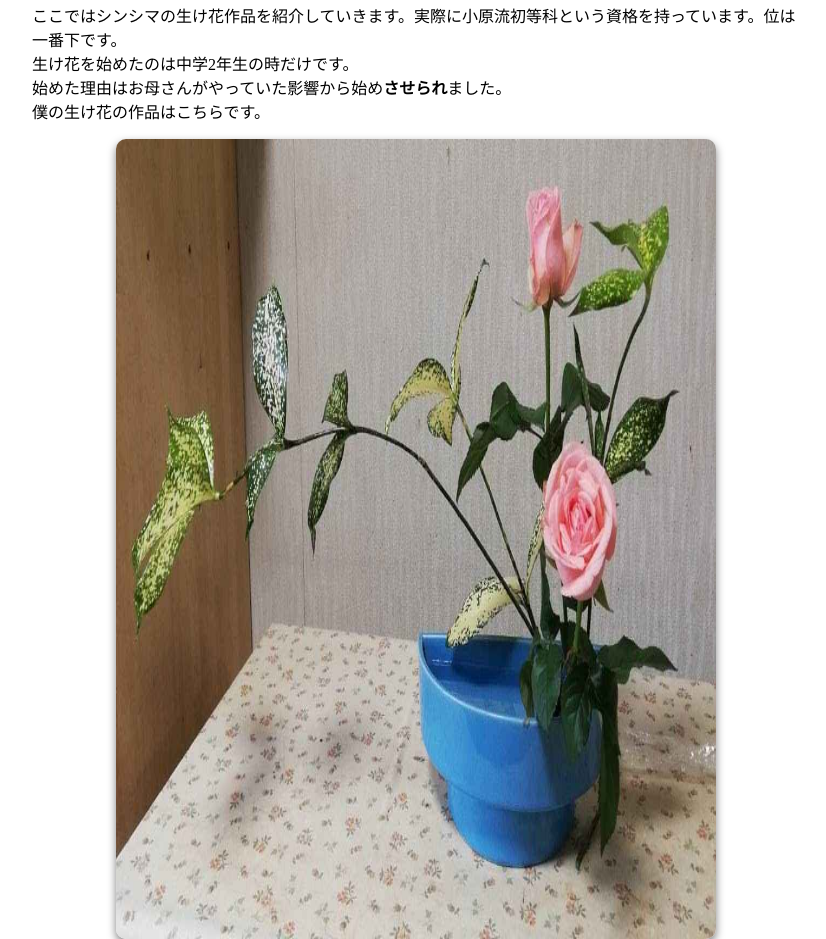
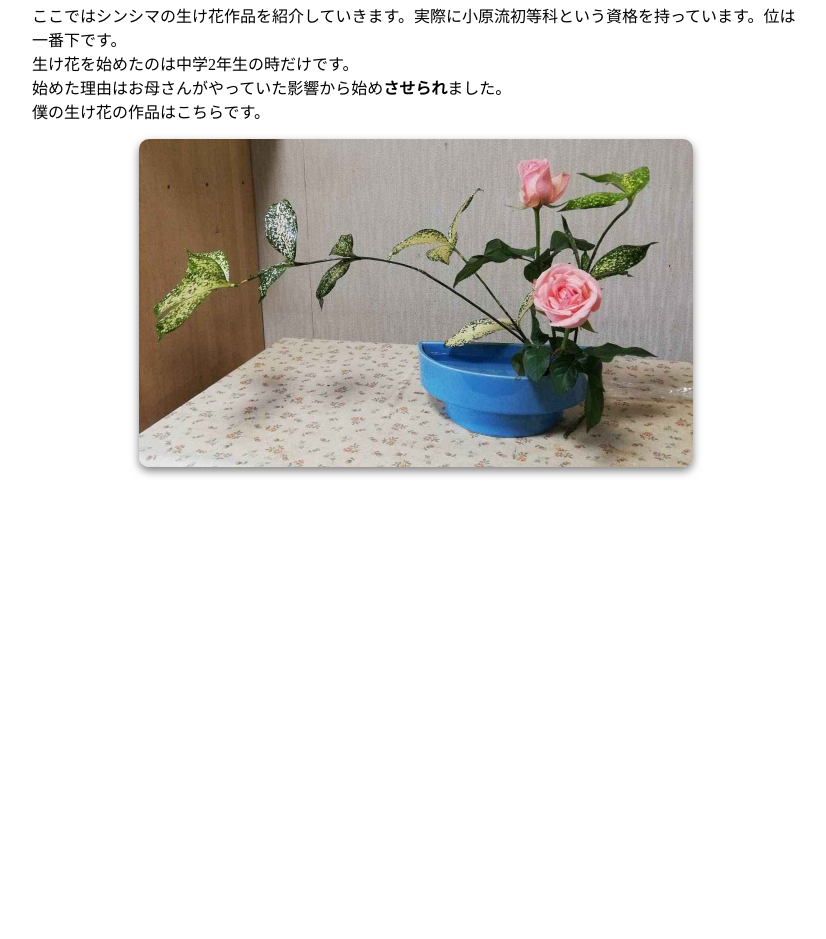
Before and after one commit to shin030939/portfolio, a plain HTML site: page index.html in a window 1280 px wide. Shown: the part 2732-3671 px from the top of the page, without its empty margins (224-1050 px from the left). After the commit the page ends 3223 px from the top, so only its background shows below. Drawn offline with Linux system fonts and the light colour scheme.

Commit message:
Add files via upload

```diff
--- a/index.html
+++ b/index.html
@@ -129,7 +129,7 @@
         始めた理由はお母さんがやっていた影響から始め<strong>させられ</strong>ました。<br>
         僕の生け花の作品はこちらです。
         <div>
-          <img src="生け花.jpg" alt="写真" width="600" height="800"/>
+          <img src="生け花.jpg" alt="写真" width="554" height="328"/>
         </div>
 
       </p>
```
